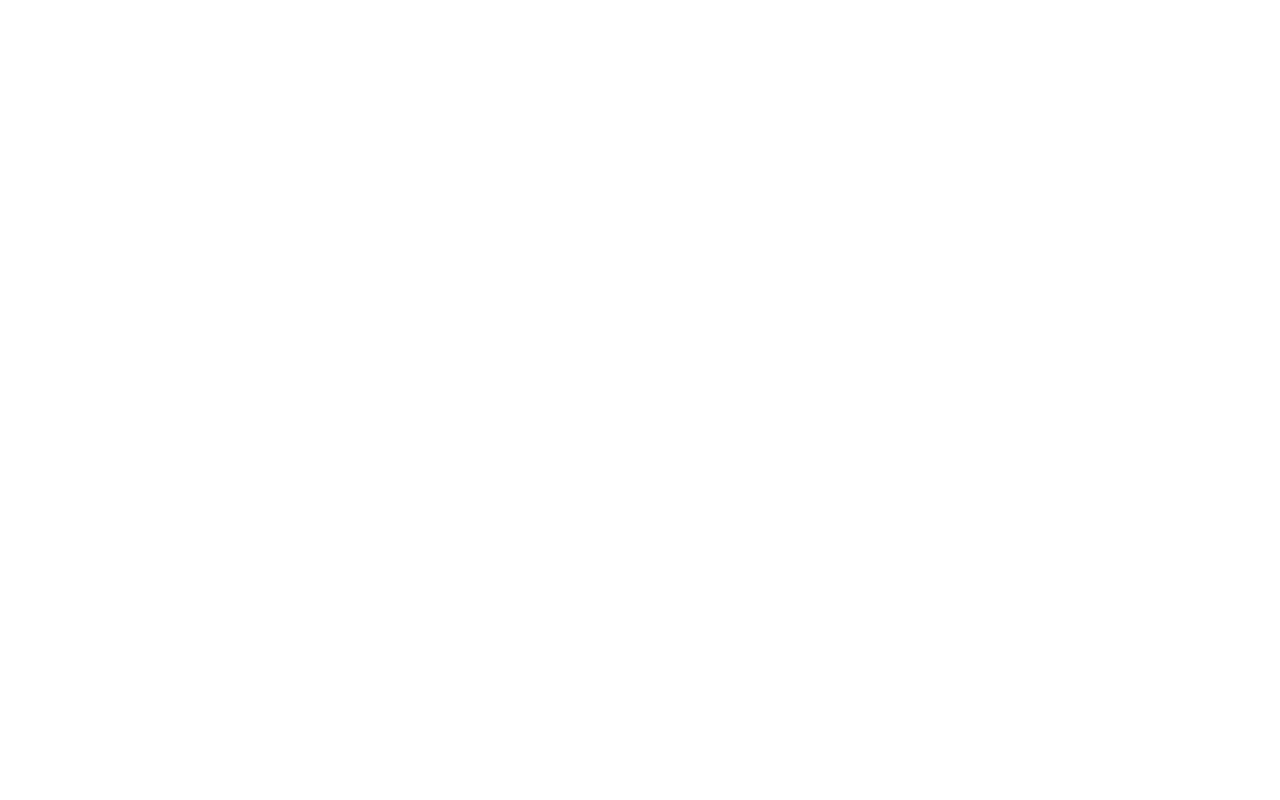
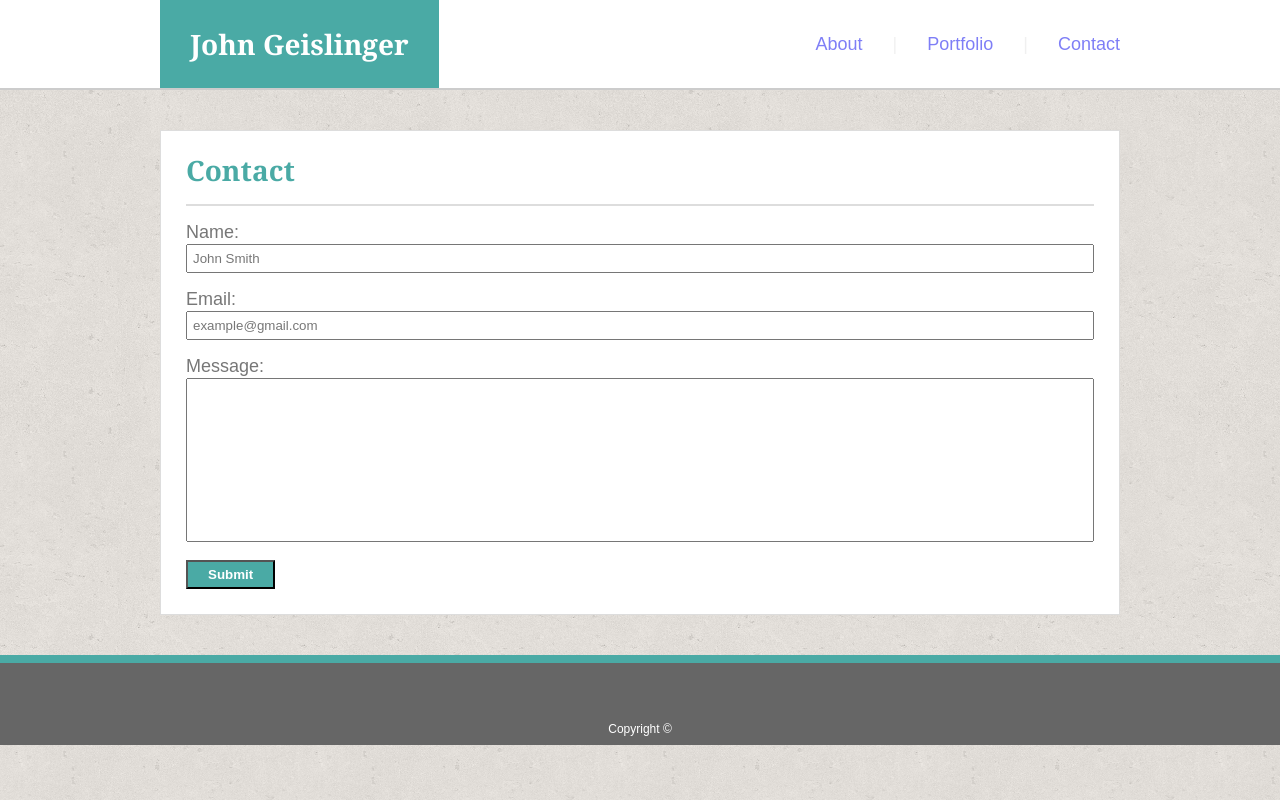
Before and after one commit to JohnGeislinger/Basic-Portfolio, a plain HTML site: page contact.html in a window 1280 px wide. Drawn offline with Linux system fonts and the light colour scheme.

Commit message:
new commit

```diff
--- a/assets/css/style.css
+++ b/assets/css/style.css
@@ -1,5 +1,7 @@
 body {
     margin: 0;
+    background-image: url(../images/cork.jpg);
+    background-repeat: repeat;
 }
 
 header {
@@ -63,38 +65,43 @@ nav a:hover {
     opacity: 1.0;
 }
 
+.slash {
+    opacity: 0.1;
+}
+
 .navbar, .content, .footer {
     font-family: Arial, 'Helvetica Neue', Helvetica, sans-serif;
-    color: #cccccc;
+    color: #777777;
 }
 
 .wrapper {
     max-width: 960px;
+    min-height: 100%;
     margin: 0 auto;
-    background-image: url(../Basic-Portfolio/assets/images/decal.jpg);
-    background-repeat: repeat;
 }
 
 
 h2 {
     font-size: 28px;
-    ont-family: Georgia, 'Times New Roman', Times, serif;
+    font-family: Georgia, 'Times New Roman', Times, serif;
+    font-weight: bold;
     color: #4aaaa5;
     padding-bottom: 20px;
-    border-bottom: 2px solid #cccccc;
+    border-bottom: 2px solid #dddddd;
 }
 
 .content {
     clear: both;
-    border: 1px solid #cccccc;
+    border: 1px solid #dddddd;
     width: auto;
     font-size: 18px;
     margin-top: 40px;
     margin-bottom: 40px;
     padding: 25px;
+    background: #ffffff;
 }
 
-img {
+#profile {
     float: left;
     margin: 0px 25px 0px 0px;
 }
@@ -112,4 +119,38 @@ p {
     text-align: center;
     padding: 60px 0px 10px 0px;
     flex-shrink: 0;
+    font-size: 12px;
 }
+
+/* Contact */
+
+.form {
+    max-width: 960px;
+}
+
+#name, #email, #message {
+    padding: 5px;
+    width: calc(100% - 14px);
+    color: #777777;
+}
+
+#message {
+    height: 150px;
+}
+
+#submit {
+    color: #ffffff;
+    background: #4aaaa5;
+    padding: 5px 20px;
+    font-weight: bold;
+}
+
+h4 {
+    padding: 17px 0px 3px 0px;
+}
+
+/* Portfolio */
+
+.content-hangman, .content-rpg, .content-trivia, .content-widget, .content-rps {
+    margin: 25px 25px 25px 0px;
+}
--- a/contact.html
+++ b/contact.html
@@ -0,0 +1,66 @@
+<!DOCTYPE html>
+
+<html lang="en">
+
+<head>
+    <meta charset="UTF-8">
+    <meta name="viewport" content="width=device-width, initial-scale=1.0">
+    <meta http-equiv="X-UA-Compatible" content="ie=edge">
+
+    <title>Contact</title>
+
+    <link rel="stylesheet" href="../Basic-Portfolio/assets/css/reset.css">
+    <link rel="stylesheet" href="../Basic-Portfolio/assets/css/style.css">
+</head>
+
+<body>
+
+    <header>
+
+        <div class="container">
+
+            <h1>John Geislinger</h1>
+
+            <nav class="navbar">
+                <ul class="breadcrumb">
+                    <li><a href="index.html">About</a></li>
+                    <li class="slash">|</li>
+                    <li><a href="portfolio.html">Portfolio</a></li>
+                    <li class="slash">|</li>
+                    <li><a href="contact.html">Contact</a></li>
+                </ul>
+            </nav>
+
+        </div>
+
+    </header>
+
+    <div class="wrapper">
+
+        <section class="content">
+            <h2>Contact</h2>
+
+            <div>
+                <form class="form">
+                    <h4>Name:</h4>
+                    <input id="name" type="text" name="name" value="John Smith"><br>
+                    <h4>Email:</h4>
+                    <input id="email" type="email" name="email" value="example@gmail.com"><br>
+                    <h4>Message:</h4>
+                    <input id="message" type="text" name="message"><br>
+                    <br>
+                    <input id="submit" type="submit" name="submit">
+                </form>
+            </div>
+        </section>
+
+    </div>
+
+    <footer class="footer">
+
+        <h6>Copyright ©</h6>
+
+    </footer>
+
+</body>
+</html>
```
Also changed, not shown: index.html (+12 -9 lines), portfolio.html (+69 -0 lines), assets/images/Abstract.jpg (added), assets/images/Circuit.jpg (added), assets/images/City.jpg (added), assets/images/Headphones.jpg (added), assets/images/cork.jpg (added), assets/images/decal.jpg (deleted), assets/images/nature.jpg (added), 2 other files.
